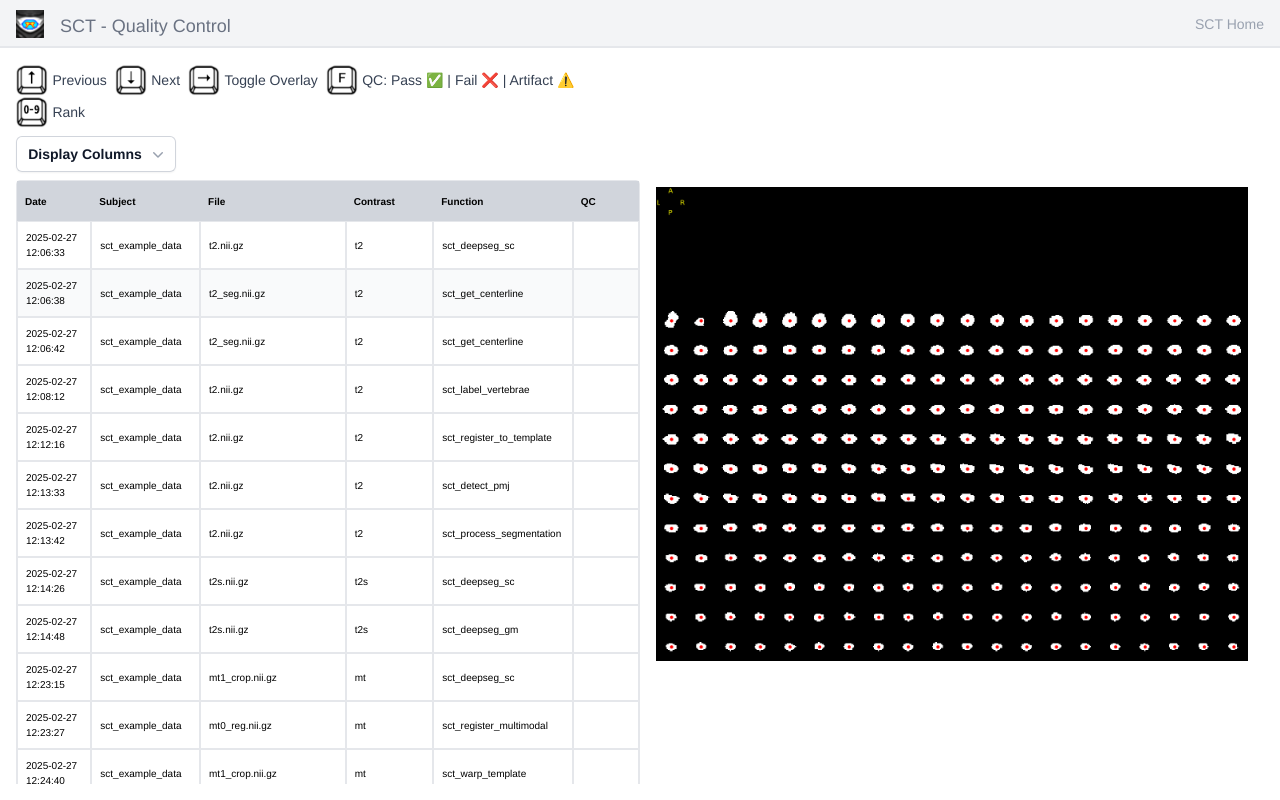
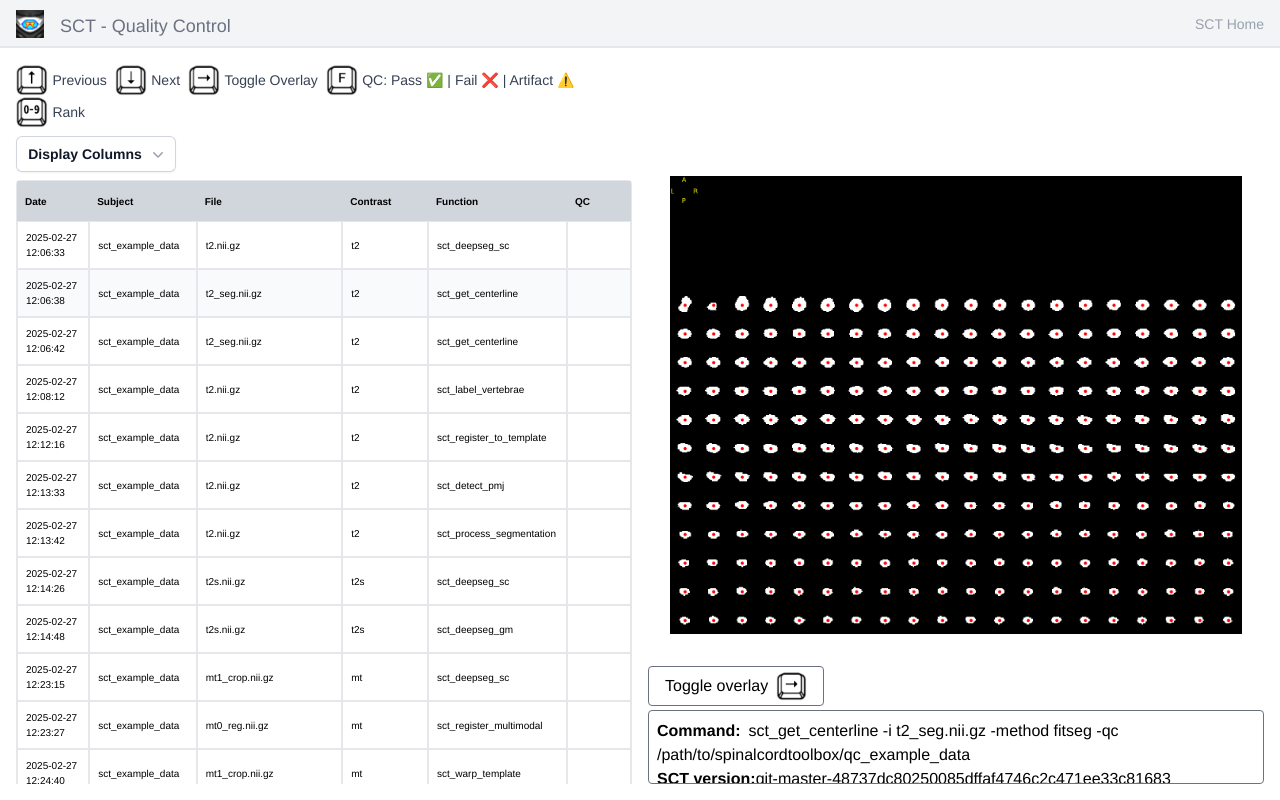
Before and after one commit to spinalcordtoolbox/report-ui, a React (Vite) app: page / in a window 1280 px wide. Both pictures are taken after a click on the element 328 px from the left and 293 px from the top of the page. Built offline with nearby package versions, Linux system fonts and the light colour scheme.

Commit message:
Implement command display & button

```diff
--- a/src/App.tsx
+++ b/src/App.tsx
@@ -1,4 +1,5 @@
 import { useCallback, useState } from 'react'
+import classNames from 'classnames'
 
 import logoUrl from 'assets/sct_logo.png'
 import { Table } from 'components/Table'
@@ -38,14 +39,16 @@
     INITIAL_DATASETS.map(cleanDataset),
   )
 
+  const [selected, setSelected] = useState<Dataset>()
+
   const [backgroundImage, setBackgroundImage] = useState('')
   const [overlayImage, setOverlayImage] = useState('')
-
   const [showOverlay, setShowOverlay] = useState(true)
 
   const handleSelectRow = useCallback(
     (cmdline: string) => {
       const dataset = datasets.find((r) => r.cmdline == cmdline)
+      setSelected(dataset)
       setBackgroundImage(dataset?.backgroundImage ?? '')
       setOverlayImage(dataset?.overlayImage ?? '')
     },
@@ -72,23 +75,61 @@
           </a>
         </div>
       </nav>
-      <div className="h-[calc(100vh_-_--spacing(12))] p-4 max-w-dvw overflow-hidden flex flex-col flex-nowrap lg:flex-row">
-        <div className="flex-1 flex flex-col space-y-2 w-full lg:w-1/2 h-1/2 lg:h-full">
+      <div
+        className={classNames(
+          'h-[calc(100vh_-_--spacing(12))] max-h-[1024px] p-4 max-w-dvw overflow-hidden',
+          'flex flex-col flex-nowrap lg:flex-row space-y-4 lg:space-y-0 lg:space-x-4',
+        )}
+      >
+        <div className="flex-1 flex flex-col space-y-2 w-full lg:w-5/12 h-1/2 lg:h-full">
           <Legend />
           <Table
             datasets={datasets}
             onChangeDatasets={setDatasets}
             onSelectRow={handleSelectRow}
-            onToggleShowOverlay={() => setShowOverlay(!showOverlay)}
+            onToggleShowOverlay={() => setShowOverlay((o) => !o)}
           />
         </div>
 
-        <div className="flex-1 relative w-full lg:w-1/2 h-1/2 lg:h-full">
-          <ImageOverlay
-            backgroundImage={backgroundImage}
-            overlayImage={overlayImage}
-            showOverlay={showOverlay}
-          />
+        <div
+          className={classNames(
+            'flex-1 w-full lg:w-7/12 h-1/2 lg:h-full',
+            'flex flex-col justify-center items-center flex-nowrap space-y-4',
+          )}
+        >
+          <div className="relative w-full h-[calc(100%_-_--spacing(24))] lg:mt-24">
+            <ImageOverlay
+              backgroundImage={backgroundImage}
+              overlayImage={overlayImage}
+              showOverlay={showOverlay}
+            />
+          </div>
+          {selected ? (
+            <>
+              <button
+                onClick={() => setShowOverlay((o) => !o)}
+                className={classNames(
+                  'hidden lg:block h-10 w-fit border-gray-500 border-1 rounded-sm mb-1 self-start',
+                  'cursor-pointer hover:bg-gray-100/50 active:bg-gray-100 transition-colors',
+                )}
+              >
+                <div className="h-full w-fit py-1 px-4 flex flex-row flex-nowrap items-center space-x-2">
+                  <span className="leading-0">Toggle overlay</span>
+                  <img className="h-full" src="/keyright.png" />
+                </div>
+              </button>
+              <div className="w-full flex flex-col overflow-y-scroll overflow-x-clip p-2 border-gray-500 rounded-sm border-1">
+                <div className="w-full space-x-2 break-words">
+                  <span className="font-bold">Command:</span>
+                  <span>{selected.cmdline}</span>
+                </div>
+                <span>
+                  <span className="font-bold">SCT version:</span>
+                  {selected.sctVersion}
+                </span>
+              </div>
+            </>
+          ) : null}
         </div>
       </div>
     </>
```
